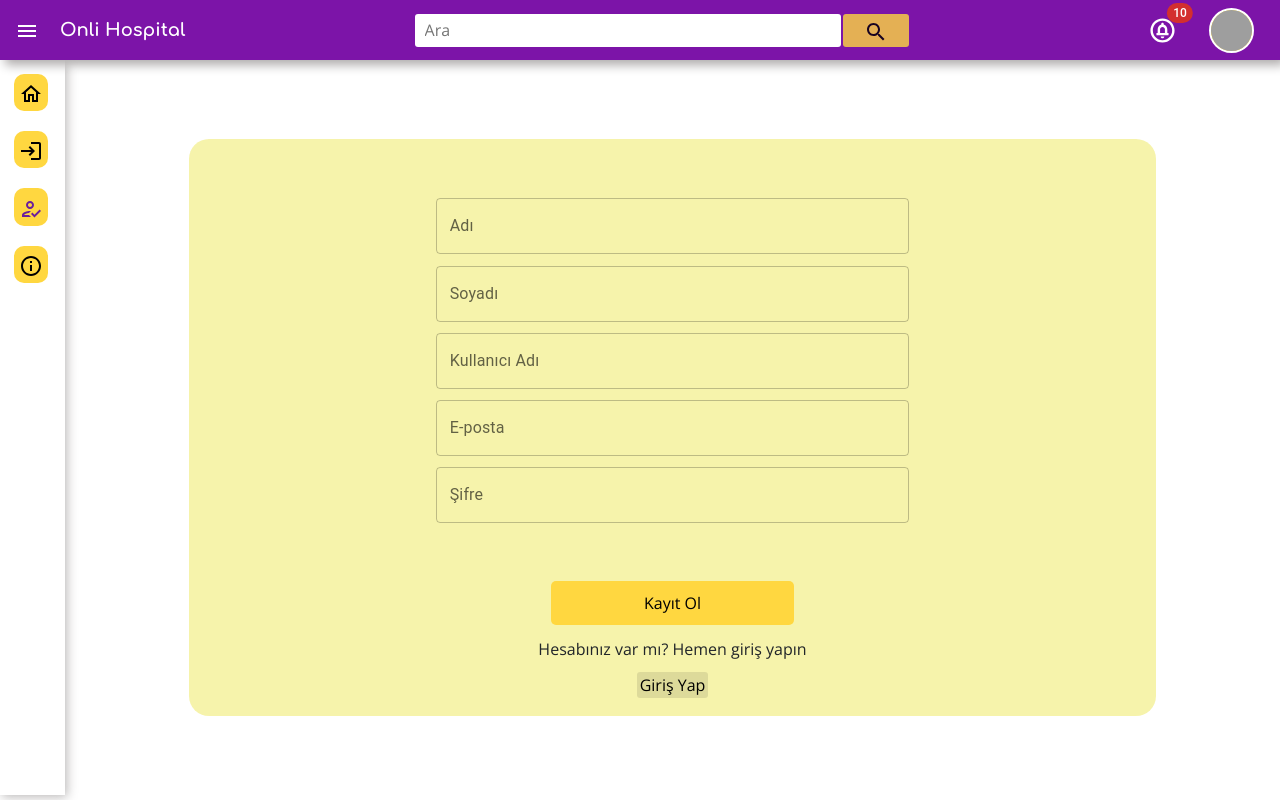
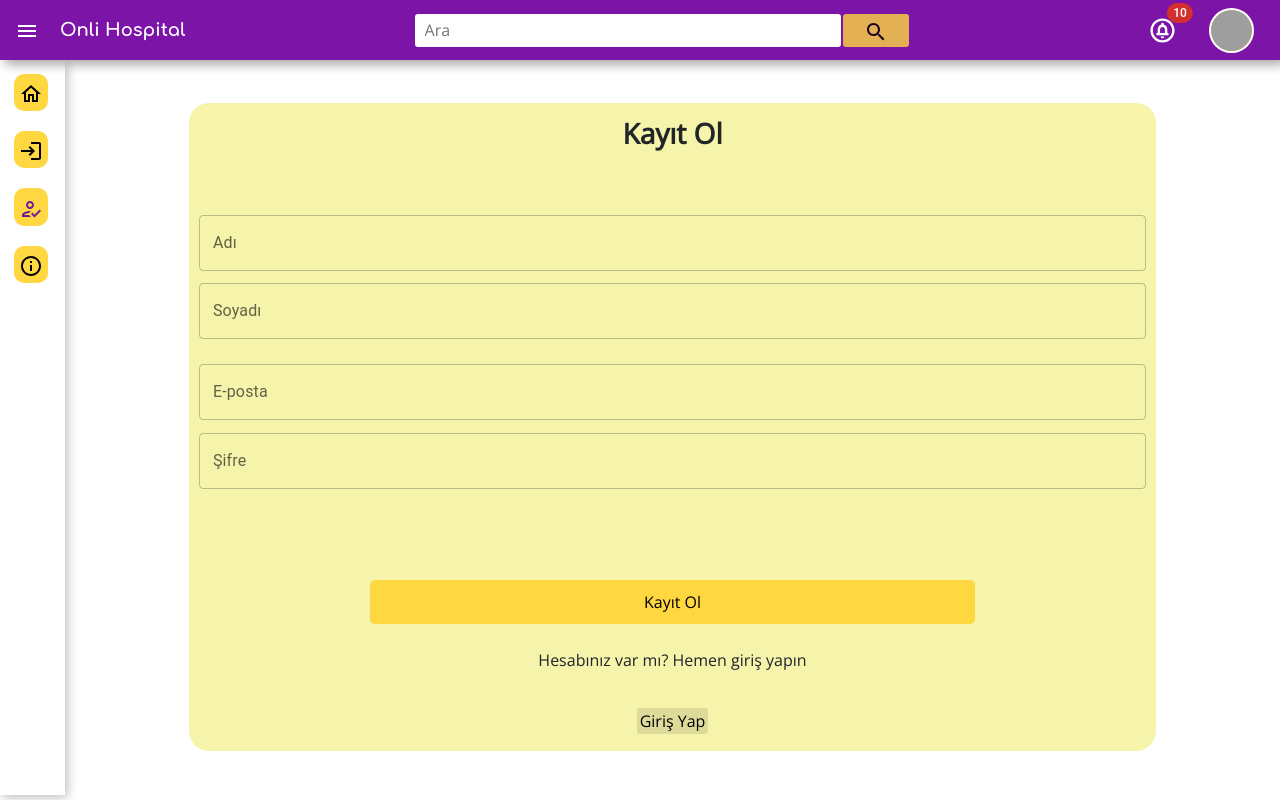
Before and after one commit to mehmetkekec58/onli-hospital-react, a React (Create React App) app: page /register in a window 1280 px wide. Built offline with nearby package versions, Linux system fonts and the light colour scheme; grey boxes are pictures that could not be loaded; a web font is replaced by a local one.

Commit message:
a few edits have been made

```diff
--- a/src/pages/profile/Profile.tsx
+++ b/src/pages/profile/Profile.tsx
@@ -19,10 +19,11 @@ import PostModel from '../../models/postModel';
 import GridListPostCard from '../../layouts/grid-list/grid-list-post-card/GridListPostCard';
 import { containTexts } from '../../contains/containTexts';
 import alertDialog from '../../utilities/components/alert-dialog/AlertDialog';
+import useWindowSize from '../../hooks/useWindowSize';
 
 const profilePhotoUrl = "https://pbs.twimg.com/profile_images/1523976377074163713/hRUFPi6z_400x400.jpg"
 const userFullName: string = "Mehmet Kekeç"
-const dialogTitle = containTexts.ABOUT;
+const dialogTitle = containTexts.RESUME;
 const dialogText = " Merhaba, ben Mehmet Kekeç. Onli Hospital'in kurucusu."
 const dialogButtonText = containTexts.OK;
 const currencyUnit: string = containTexts.CREDIT;
@@ -164,19 +165,21 @@ const infoText: (string | number)[][] = [
 ];
 
 
+function widthSmallerThen227(width:number | undefined):boolean {
+  return (width && width<427)? true : false;
+}
 
-
-function tabs(value: string, handleChange: (event: React.SyntheticEvent, newValue: string) => void) {
+function tabs(value: string, handleChange: (event: React.SyntheticEvent, newValue: string) => void, width: number | undefined) {
   return (
     <div className='profile-tabs-container'>
       <Box sx={{ width: '100%', height: '100%', typography: 'body1' }}>
         <TabContext value={value}>
           <Box sx={{ borderBottom: 1, borderColor: 'divider', justifyContent: 'center', alignItems: 'center', display: 'flex' }}>
-            <TabList textColor="secondary"
+            <TabList variant='fullWidth' textColor="secondary"
               indicatorColor="secondary" onChange={handleChange} >
-              <Tab icon={<ArticleOutlinedIcon />} iconPosition="start" label={containTexts.ARTICLES} value="1" />
-              <Tab icon={<ThumbUpOutlinedIcon />} iconPosition="start" label={containTexts.POSTS} value="2" />
-              <Tab icon={<OndemandVideoOutlinedIcon />} iconPosition="start" label={containTexts.VIDEOS} value="3" />
+              <Tab icon={<ArticleOutlinedIcon />} iconPosition="start" sx={{...(widthSmallerThen227(width) && {fontSize:'8px'})}} label={containTexts.ARTICLES} value="1" />
+              <Tab icon={<ThumbUpOutlinedIcon />} iconPosition="start"   sx={{...(widthSmallerThen227(width) && {fontSize:'8px'})}} label={containTexts.POSTS} value="2" />
+              <Tab icon={<OndemandVideoOutlinedIcon />} iconPosition="start"  sx={{...(widthSmallerThen227(width) && {fontSize:'8px'})}} label={containTexts.VIDEOS} value="3" />
             </TabList>
           </Box>
           <TabPanel value="1"> <GridListCard articles={articles} /></TabPanel>
@@ -195,7 +198,7 @@ const Profile = () => {
   const [follow] = useState<boolean>(false)
   const [value, setValue] = React.useState('1');
   const [activeAskQuestion, setActiveAskQuestion] = useState<boolean>(true)
-
+  const { width } = useWindowSize()
   const [open, setOpen] = React.useState(false);
 
   const handleClickOpen = () => {
@@ -222,7 +225,7 @@ const Profile = () => {
           <div className="profile-button-container">
             {!login || !mySelf ? (<div> <button className={follow ? "profile-unfollow-button profile-button-general" : "profile-button-general"}>{follow ? containTexts.UNFOLLOW : containTexts.FOLLOW}</button>
               {activeAskQuestion && <button className="profile-ask-question profile-button-general"><QuestionAnswerOutlinedIcon /> {containTexts.ASK_A_QUESTION} (15 {currencyUnit})</button>}
-              <button className="profile-button-about profile-button-general" onClick={handleClickOpen}>{containTexts.ABOUT}</button>
+              <button className="profile-button-about profile-button-general" onClick={handleClickOpen}>{containTexts.RESUME}</button>
               {alertDialog(dialogTitle, dialogText, dialogButtonText, open, handleClose)}
             </div>)
               :
@@ -237,8 +240,9 @@ const Profile = () => {
               </div>
             ))}
           </div>
+          {tabs(value, handleChange, width)}
         </div>
-        {tabs(value, handleChange)}
+
       </div>
     </div>
   )
--- a/src/pages/register/Register.css
+++ b/src/pages/register/Register.css
@@ -5,13 +5,14 @@
     position: relative;
     justify-content: center;
     align-items: center;
+    height: calc(100vh - 70px);
     font-family: 'Open Sans';
 
 }
 
 .register-form {
     width: 80%;
-    height: 80%;
+    height: 90%;
     background-color: rgba(233, 226, 47, 0.4);
     border-radius: 20px;
     display: flex;
@@ -35,7 +36,7 @@
 .register-submit-button {
     background-color: #ffd740;
     border: none;
-    width: 20%;
+    width: 50%;
     position: absolute;
     bottom: 23%;
     border-radius: 5px;
@@ -51,13 +52,18 @@
 .register-already-have-an-account-text {
     display: flex;
     position: absolute;
-    bottom: 18%;
+    bottom: 13%;
+    height: 50px;
+    text-align: center;
+    width: 78%;
+    justify-content: center;
+    padding: 1px 3px;
 }
 
 .register-login-page {
     display: flex;
     position: absolute;
-    bottom: 13%;
+    bottom: 8%;
     text-decoration: none;
     color: black;
     background-color: rgba(0, 0, 0, 0.1);
@@ -71,15 +77,30 @@
 }
 
 
-.register-input-first-name{
+.register-input-first-name {
     position: absolute;
     bottom: 16%;
 }
-.register-input-last-name{
+
+.register-input-last-name {
     position: absolute;
     bottom: 14%;
 }
-.register-input-username{
+
+.register-input-username {
     position: absolute;
     bottom: 12%;
 }
+.register-text {
+    display: flex;
+    position: absolute;
+    font-size: 28px;
+    top: 50px;
+    font-weight: bolder;
+}
+
+@media only screen and (max-width: 450px) {
+    .register-form {
+    width: 95%;
+    }
+}
--- a/src/pages/register/Register.tsx
+++ b/src/pages/register/Register.tsx
@@ -9,11 +9,11 @@ const Register = () => {
     return (
         <div className='register-container'>
             <div className='register-form'>
-                <TextField className='register-input-first-name' sx={{ width: '50%' }} id="outlined-basic" label={containTexts.FIRST_NAME} variant="outlined" color='secondary' />
-                <TextField className='register-input-last-name' sx={{ width: '50%' }} id="outlined-basic" label={containTexts.LAST_NAME} variant="outlined" color='secondary' />
-                <TextField className='register-input-username' sx={{ width: '50%' }} id="outlined-basic" label={containTexts.USERNAME} variant="outlined" color='secondary' />
-                <TextField className='register-input-email' sx={{ width: '50%' }} id="outlined-basic" label={containTexts.EMAİL} variant="outlined" color='secondary' />
-                <TextField className='register-input-password' sx={{ width: '50%' }} id="outlined-basic" label={containTexts.PASSWORD} variant="outlined" color='secondary' />
+            <div className="register-text">{containTexts.REGISTER}</div>
+                <TextField className='register-input-first-name' sx={{ width: '100%' }} id="outlined-basic" label={containTexts.FIRST_NAME} variant="outlined" color='secondary' />
+                <TextField className='register-input-last-name' sx={{ width: '100%' }} id="outlined-basic" label={containTexts.LAST_NAME} variant="outlined" color='secondary' />
+                <TextField className='register-input-email' sx={{ width: '100%' }} id="outlined-basic" label={containTexts.EMAİL} variant="outlined" color='secondary' />
+                <TextField className='register-input-password' sx={{ width: '100%' }} id="outlined-basic" label={containTexts.PASSWORD} variant="outlined" color='secondary' />
                 <button className='register-submit-button' type='submit'>{containTexts.REGISTER}</button>
                 <div className='register-already-have-an-account-text'>{containTexts.ALREADY_HAVE_AN_ACCOUNT_TEXT}</div>
                 <Link className='register-login-page' to="/login">{containTexts.LOGIN}</Link>
--- a/src/pages/video/Video.css
+++ b/src/pages/video/Video.css
@@ -11,13 +11,13 @@
 
 .video-grid-container {
     display: grid;
-    grid-template-columns: calc(100vw - 30vw) 24vw;
+    grid-template-columns: 75% 25%;
     height: calc(100vh - 65px);
 }
 
 .video-grid-container2 {
     display: grid;
-    grid-template-columns: calc(100vw - 37vw) 20vw;
+    grid-template-columns: 75% 25%;
     height: calc(100vh - 65px);
 }
 
@@ -50,6 +50,11 @@
     margin-bottom: 5px;
 }
 
+.video-no-grid-container {
+    height: calc(100vh - 65px);
+    width: 100%;
+    overflow-y: scroll;
+}
 
 .video-text-container {
     display: flex;
@@ -90,6 +95,9 @@
     border-radius: 10px;
     cursor: pointer;
     overflow: hidden;
+    border: none;
+    background-color: white;
+    font-weight: bold;
 }
 
 .video-general-button:hover {
@@ -111,23 +119,24 @@
         width: 80%;
     }
 
-.video-grid-item1 {
-    overflow-y: scroll;
-    padding: 20px 0px;
+    .video-grid-item1 {
+        overflow-y: scroll;
+        padding: 20px 0px;
+
+    }
 
 }
 
-}
 @media only screen and (max-width: 1283px) {
     .video-grid-container {
         display: grid;
-        grid-template-columns: 85vw  ;
+        grid-template-columns: 100%;
         height: calc(100vh - 65px);
     }
 
     .video-grid-container2 {
         display: grid;
-        grid-template-columns:80vw ;
+        grid-template-columns: 100%;
         height: calc(100vh - 65px);
     }
 
```
